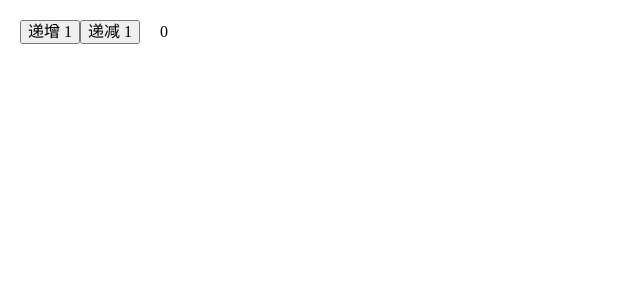
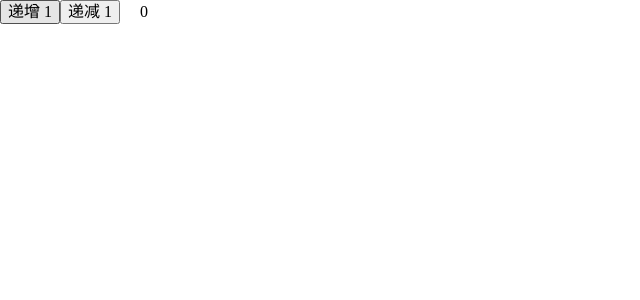
Before and after one commit to BichengWu/saga-assist, a React app: page / in a window 1280 px wide. Shown: the top 300 px of the page, without its empty margins (0-640 px from the left). Built offline with nearby package versions, Linux system fonts and the light colour scheme.

Commit message:
update demo

```diff
--- a/src/index.ts
+++ /dev/null
@@ -1,2 +0,0 @@
-import {a} from "./test";
-export const add = () => 1 + 1 + a();
--- /dev/null
+++ b/src/index.tsx
@@ -0,0 +1,40 @@
+import * as React from "react";
+import * as ReactDOM from "react-dom";
+import { createStore, applyMiddleware } from "redux";
+import { Provider } from "react-redux";
+import createSagaMiddleware from "redux-saga";
+
+
+interface Action {
+    type: string;
+    payload: number;
+}
+
+// reducer
+const initState = {
+    num: 0
+};
+
+function reducer(state = initState, action: Action) {
+    switch (action.type) {
+        case "add":
+        case "minus":
+            return { ...state, num: action.payload };
+        default:
+            return state;
+    }
+}
+
+const sagaMiddleware = createSagaMiddleware();
+const store = createStore(reducer, applyMiddleware(sagaMiddleware));
+
+export const run  = sagaMiddleware.run;
+
+export function render(App: React.ComponentType) {
+    ReactDOM.render(
+        <Provider store={store}>
+            <App/>
+        </Provider>,
+        document.getElementById("root")
+    );
+}
--- a/src/test.ts
+++ /dev/null
@@ -1 +0,0 @@
-export const a = () => "aaaaaa";
--- /dev/null
+++ b/test/component/Test/component/index.tsx
@@ -0,0 +1,25 @@
+import * as React from "react";
+import {connect} from "react-redux";
+import {State} from "../type";
+import {actions} from "../index";
+import {run} from "@src";
+
+class TextBase extends React.PureComponent<{ num: number }> {
+    render() {
+        return (
+            <div>
+                <button onClick={() => run(actions.add, this.props.num)}>递增 1</button>
+                <button onClick={() => run(actions.minus, this.props.num)}>递减 1</button>
+                <span style={{marginLeft: 20}}>{this.props.num}</span>
+            </div>
+        );
+    }
+}
+
+const mapStateToProps = (state: State) => {
+    return {
+        num: state.num
+    };
+};
+
+export const Text = connect(mapStateToProps)(TextBase);
--- /dev/null
+++ b/test/component/Test/index.tsx
@@ -0,0 +1,18 @@
+import {put} from "redux-saga/effects";
+import {delay} from "redux-saga";
+import {Text} from "./component"
+
+class TextMain {
+    *add(num: number) {
+        yield delay(500);
+        yield put({type: "add", payload: num + 1});
+    }
+
+    *minus(num: number) {
+        yield delay(500);
+        yield put({type: "minus", payload: num - 1});
+    }
+}
+const actions = new TextMain();
+
+export {actions, Text}
--- /dev/null
+++ b/test/component/Test/type.ts
@@ -0,0 +1,3 @@
+export interface State {
+    num: number
+}
--- a/test/index.tsx
+++ b/test/index.tsx
@@ -1,78 +1,29 @@
-import * as React from "react";
-import * as ReactDOM from "react-dom";
 import "./normalize.css";
 
-import { createStore, applyMiddleware } from "redux";
-import { Provider, connect } from "react-redux";
-import createSagaMiddleware from "redux-saga";
-import {put, select} from "redux-saga/effects";
+import {render} from "@src";
+import {Text} from "./component/Test";
 
-interface Action {
-    type: string;
-    payload: number;
-}
+render(Text);
 
-// reducer
-const initState = {
-    number: 0
-};
 
-function reducer(state = initState, action: Action) {
-    switch (action.type) {
-        case "add":
-        case "minus":
-            return { ...state, number: action.payload };
-        default:
-            return state;
-    }
-}
+// function* add() {
+// 	const newNum: number = yield select((state: typeof initState) => state.number);
+// 	yield delay();
+// 	yield put({type: "add", payload: newNum + 1});
 
-const sagaMiddleware = createSagaMiddleware();
-const store = createStore(reducer, applyMiddleware(sagaMiddleware));
+// }
 
-class Text extends React.PureComponent<{ num: number }> {
-    render() {
-        return <span style={{marginLeft: 20}}>{this.props.num}</span>;
-    }
-}
+// function* minus() {
+// 	const newNum: number = yield select((state: typeof initState) => state.number);
+// 	yield delay();
+// 	yield put({type: "add", payload: newNum - 1});
 
-const mapStateToProps = (state: typeof initState) => {
-    return {
-        num: state.number
-    };
-};
-
-const ConnectText = connect(mapStateToProps)(Text);
-
-function* add() {
-	const newNum: number = yield select((state: typeof initState) => state.number);
-	yield delay();
-	yield put({type: "add", payload: newNum + 1});
-
-}
-
-function* minus() {
-	const newNum: number = yield select((state: typeof initState) => state.number);
-	yield delay();
-	yield put({type: "add", payload: newNum - 1});
-
-}
-
-ReactDOM.render(
-    <Provider store={store}>
-        <div style={{ padding: 20 }}>
-            <button onClick={() => sagaMiddleware.run(add)}>递增 1</button>
-            <button onClick={() => sagaMiddleware.run(minus)}>递减 1</button>
-            <ConnectText />
-        </div>
-    </Provider>,
-    document.getElementById("root")
-);
+// }
 
 
 
-function delay(time: number = 1000) {
-	return new Promise(resolve => {
-		setTimeout(resolve, time)
-	})
-}
+// function delay(time: number = 1000) {
+// 	return new Promise(resolve => {
+// 		setTimeout(resolve, time)
+// 	})
+// }
```
